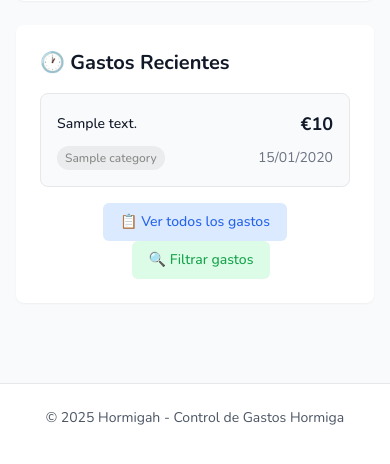
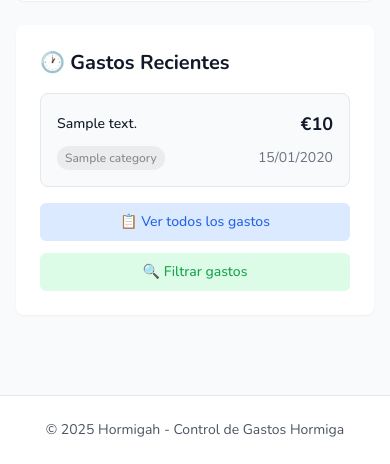
Before and after one commit to cr4zyhead/hormigah-expense-tracker, a Django app: page / in a window 390 px wide. Shown: the part 1917-2381 px from the top of the page. Before the commit the page ends 2342 px from the top, so only its background shows below. Run offline with Django 5.2, Linux system fonts and the light colour scheme; a user stored in the database is signed in; tables that the repository leaves empty hold one stand-in row (values such as "Sample post"); some libraries are stand-ins or nearby versions.

Commit message:
Mejorar diseño responsive de botones en gastos recientes
- Cambiar botones horizontales a verticales en móvil (flex-col)
- Agregar espaciado adecuado entre botones (gap-3)
- Hacer botones de ancho completo en móvil (w-full)
- Mantener diseño horizontal en desktop (sm:flex-row)
- Agregar animaciones suaves (transition-colors)
- Mejorar UX táctil en dispositivos móviles

```diff
--- a/apps/expenses/templates/expenses/dashboard.html
+++ b/apps/expenses/templates/expenses/dashboard.html
@@ -286,13 +286,14 @@
                 {% endfor %}
             </div>
 
-            <div class="mt-4 text-center space-x-3">
+            <!-- Botones de acción responsive -->
+            <div class="mt-4 flex flex-col sm:flex-row sm:justify-center gap-3 sm:gap-2">
                 <a href="{% url 'expenses:expense_list' %}"
-                   class="inline-flex items-center px-4 py-2 border border-transparent text-sm font-medium rounded-md text-blue-600 bg-blue-100 hover:bg-blue-200">
+                   class="w-full sm:w-auto inline-flex items-center justify-center px-4 py-2 border border-transparent text-sm font-medium rounded-md text-blue-600 bg-blue-100 hover:bg-blue-200 transition-colors">
                     📋 Ver todos los gastos
                 </a>
                 <a href="{% url 'expenses:expense_list' %}#filters"
-                   class="inline-flex items-center px-4 py-2 border border-transparent text-sm font-medium rounded-md text-green-600 bg-green-100 hover:bg-green-200">
+                   class="w-full sm:w-auto inline-flex items-center justify-center px-4 py-2 border border-transparent text-sm font-medium rounded-md text-green-600 bg-green-100 hover:bg-green-200 transition-colors">
                     🔍 Filtrar gastos
                 </a>
             </div>
```
